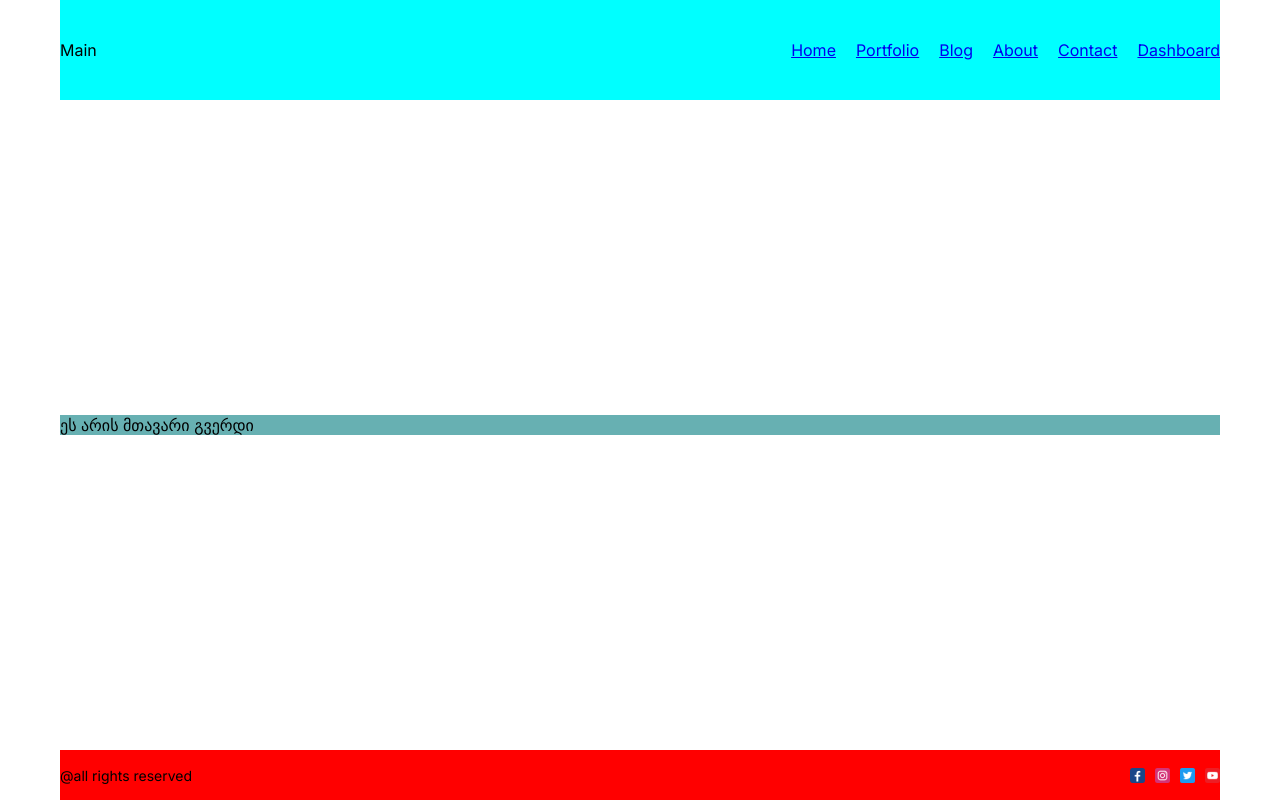
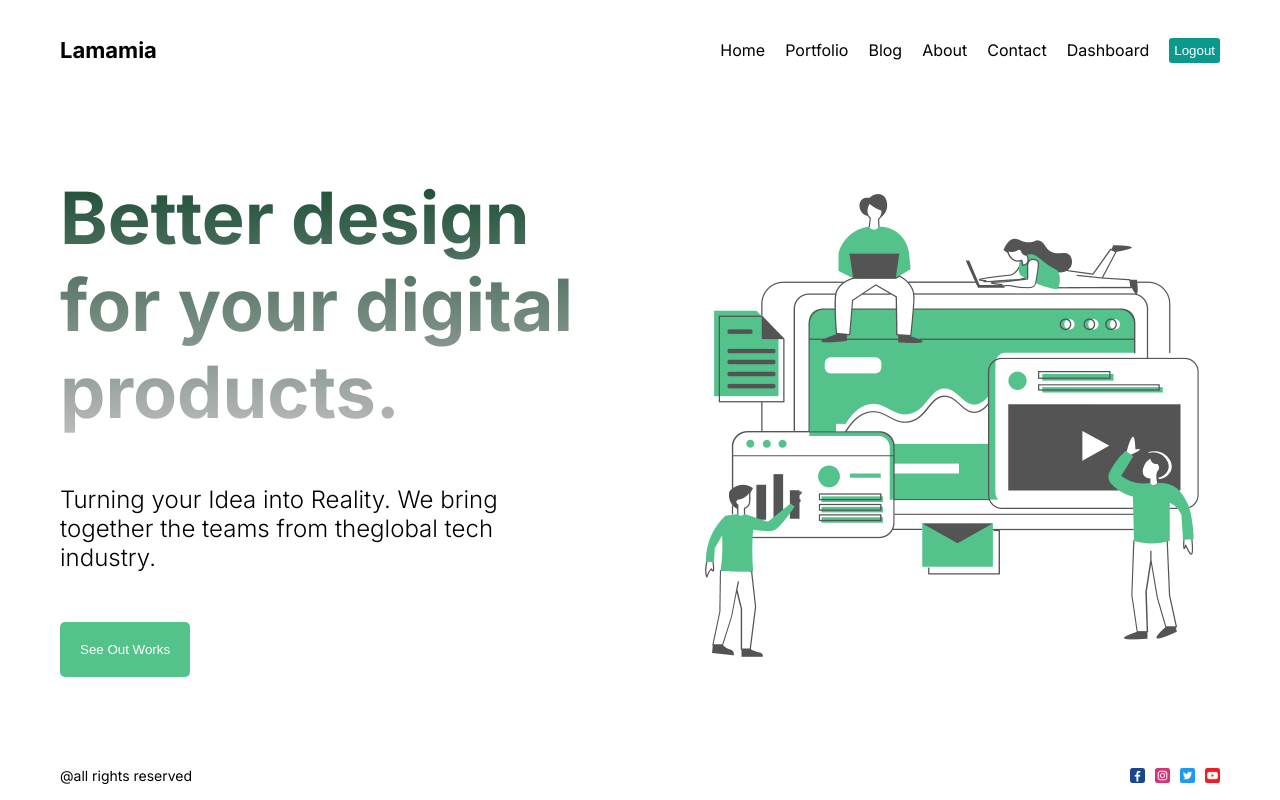
Before and after one commit to datodato788/my-app, a Next.js app: page / in a window 1280 px wide. Built offline with nearby package versions, Linux system fonts and the light colour scheme.

Commit message:
Adding Homepage Interface and About Page

```diff
--- a/next.config.js
+++ b/next.config.js
@@ -1,4 +1,6 @@
 /** @type {import('next').NextConfig} */
-const nextConfig = {}
-
+const nextConfig = {
+images: {
+    domains: ["images.pexels.com"]},
+};
 module.exports = nextConfig
--- /dev/null
+++ b/src/app/about/page.module.css
@@ -0,0 +1,22 @@
+.container {
+
+
+}
+.imgContainer {
+    width: 100%;
+    height: 300px;
+    position: relative;
+
+}
+.img {
+    object-fit:cover;
+    filter: grayscale(100%);
+}
+.imgText {
+    position: absolute;
+    bottom: 20px;
+    left: 20px;
+    background-color: #53c28b;
+    color: white;
+    padding: 5px;
+}
--- a/src/app/globals.css
+++ b/src/app/globals.css
@@ -21,3 +21,7 @@
   flex-direction: column;
   justify-content: space-between;
 }
+a {
+  text-decoration: none;
+  color: black;
+}
--- a/src/app/page.jsx
+++ b/src/app/page.jsx
@@ -1,11 +1,29 @@
-import styles from "./page.module.css"
+import styles from "./page.module.css";
+import Image from 'next/image'
+import Hero from 'public/Hero.png'
 
 export default function home() {
-return(
-<main className={styles.main}>
-ეს არის მთავარი გვერდი
+ return(
+  <main className={styles.container}>
+<   div className={styles.item}>
+        <h1 className={styles.title}> Better design for your digital products.
+        </h1>
+        <p className={styles.desc}>Turning your Idea into Reality. We bring together the teams from theglobal tech industry.
+        </p>
+       <button className={styles.button}>
+       See Out Works
+       </button>
+       </div>
+  <div className={styles.item}>
+  <Image
+  src={Hero}
+  alt="Hero"
+  className={styles.img}
+
+
+  />
+  </div>
 </main>
 
-)
-
+);
 }
--- a/src/app/page.module.css
+++ b/src/app/page.module.css
@@ -1,9 +1,38 @@
-.main{
-    display: flex;
-   background-color: rgb(103, 176, 178);
+.container {
+    display:flex;
+    align-items: center;
+    gap: 100px;
 }
 
+.item {
+    flex: 1;
+    display: flex;
+    flex-direction: column;
+    gap: 50px;
+}
+.title {
+    font-size: 72px;
+    background: linear-gradient( to bottom, #194c33, #bbb);
+    -webkit-background-clip: text;
+    -webkit-text-fill-color: transparent ;
 
-.mySpan{
-    color: rgb(0, 0, 0);
 }
+.img {
+    width: 100%;
+    height: 500px;
+    object-fit: contain;
+
+}
+.desc {
+    font-size: 24px;
+    font-weight: 300;
+}
+.button {
+    padding: 20px;
+    cursor: pointer;
+    background-color: #53c28b;
+    border: none;
+    border-radius: 5px;
+    width: max-content;
+    color: white;
+}
--- a/src/components/footer/footer.module.css
+++ b/src/components/footer/footer.module.css
@@ -1,5 +1,5 @@
 .container{
-    background-color: rgb(255, 0, 0);
+    background-color:;
     height: 50px;
     display: flex;
     justify-content: space-between;
--- a/src/components/navbar/Navbar.jsx
+++ b/src/components/navbar/Navbar.jsx
@@ -38,11 +38,13 @@
 
   return (
     <div className={styles.container}>
-      <div>Main</div>
+      <Link href="/" className={styles.logo}>
+        Lamamia</Link>
       <div className={styles.links}>
         {links.map((link) => (
           <Link href={link.url}>{link.title}</Link>
         ))}
+        <button className={styles.logout}>Logout</button>
       </div>
     </div>
   );
--- a/src/components/navbar/navbar.module.css
+++ b/src/components/navbar/navbar.module.css
@@ -1,5 +1,5 @@
 .container{
-    background-color: aqua;
+    background-color: ;
     height: 100px;
     display: flex;
     justify-content: space-between;
@@ -10,3 +10,16 @@
        align-items: center;
 
    }
+   .logo {
+    font-weight: bold;
+    font-size: 22px;
+   }
+
+   .logout {
+    padding: 5px;
+    border: none;
+    background-color: rgb(12, 153, 141);
+    color: white;
+    cursor: pointer;
+    border-radius: 3px;
+   }
```
Also changed, not shown: src/app/about/page.jsx (+18 -2 lines), public/hero.png (added).
